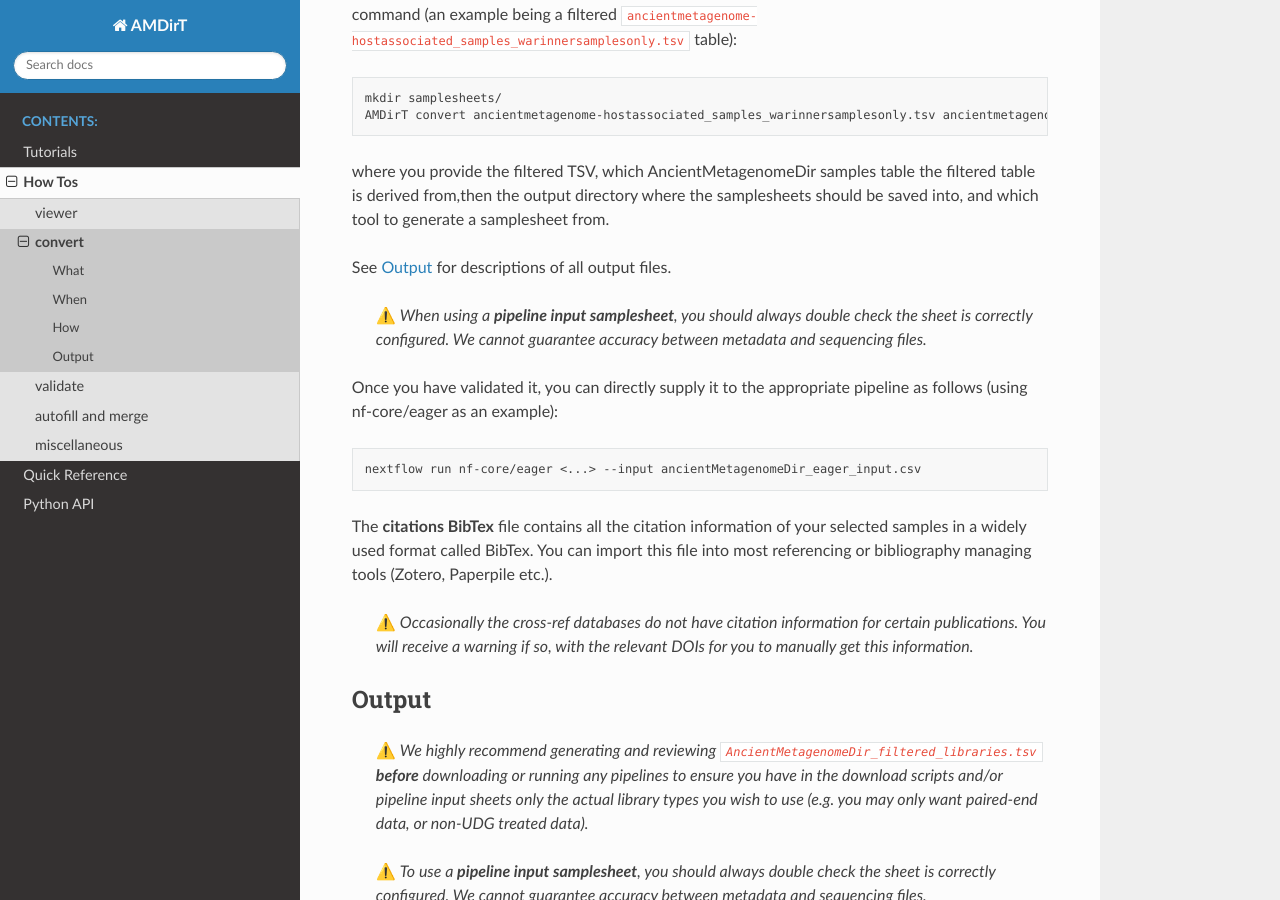
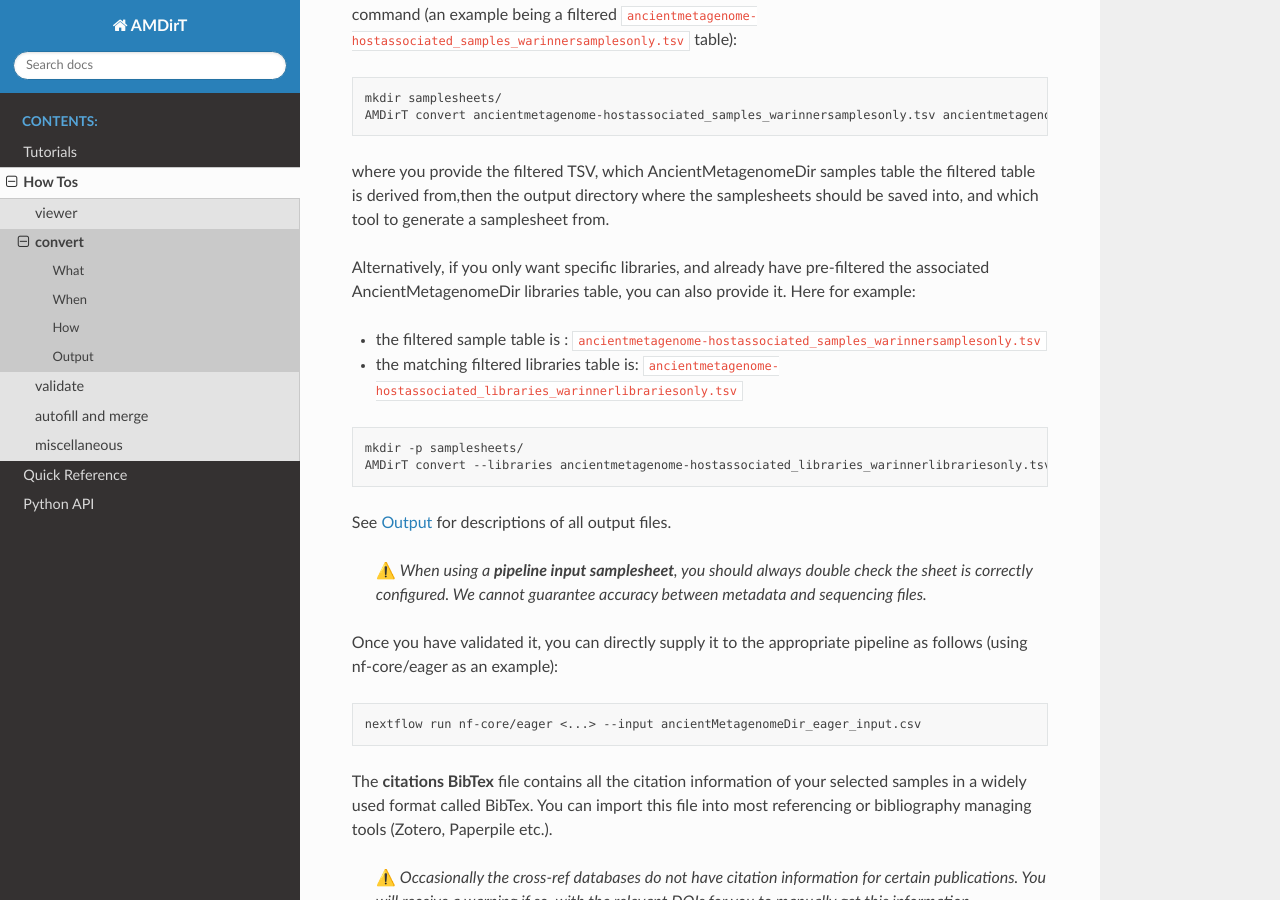
Before and after one commit to SPAAM-community/AMDirT, a Sphinx documentation site: the page built from docs/source/how_to/convert.md, in a window 1280 px wide and 900 px high, scrolled down 737 px. Built offline with Sphinx 7.4.7 and the Read the Docs theme 2.0.0, drawn with Linux system fonts in a browser that asks for light colours.

Commit message:
doc: add convert input library

````diff
--- a/docs/source/how_to/convert.md
+++ b/docs/source/how_to/convert.md
@@ -24,6 +24,16 @@ AMDirT convert ancientmetagenome-hostassociated_samples_warinnersamplesonly.tsv
 ```
 
 where you provide the filtered TSV, which AncientMetagenomeDir samples table the filtered table is derived from,then the output directory where the samplesheets should be saved into, and which tool to generate a samplesheet from.
+
+Alternatively, if you only want specific libraries, and already have pre-filtered the associated AncientMetagenomeDir libraries table, you can also provide it. Here for example:
+
+- the filtered sample table is : `ancientmetagenome-hostassociated_samples_warinnersamplesonly.tsv`
+- the matching filtered libraries table is: `ancientmetagenome-hostassociated_libraries_warinnerlibrariesonly.tsv`
+
+```bash
+mkdir -p samplesheets/
+AMDirT convert --libraries ancientmetagenome-hostassociated_libraries_warinnerlibrariesonly.tsv ancientmetagenome-hostassociated_samples_warinnersamplesonly.tsv ancientmetagenome-hostassociated -o samplesheets/ --<tool>
+```
 
 See [Output](#output) for descriptions of all output files.
 
````
